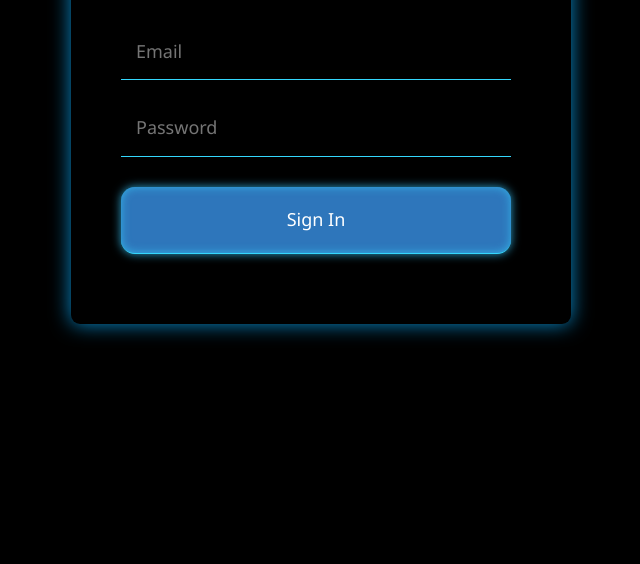
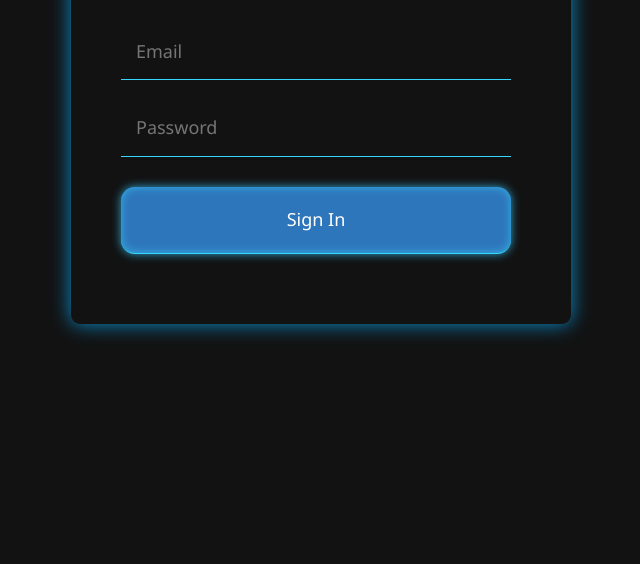
Before and after one commit to Hridesh-Srivastava/form-create, a website: page public/sign_in.html in a window 1280 px wide. Shown: the part 236-800 px from the top of the page, without its empty margins (334-974 px from the left). Drawn offline with nearby package versions, Linux system fonts and the light colour scheme.

Commit message:
fixed again

```diff
--- a/public/sign_in.html
+++ b/public/sign_in.html
@@ -22,7 +22,7 @@
             color:rgb(210, 210, 202);
         }
         body,html{
-            background: black;
+            background: rgb(18, 18, 18);
         }
         h2{
             font-family:'Lucida Sans', 'Lucida Sans Regular', 'Lucida Grande', 'Lucida Sans Unicode', Geneva, Verdana, sans-serif;
```
